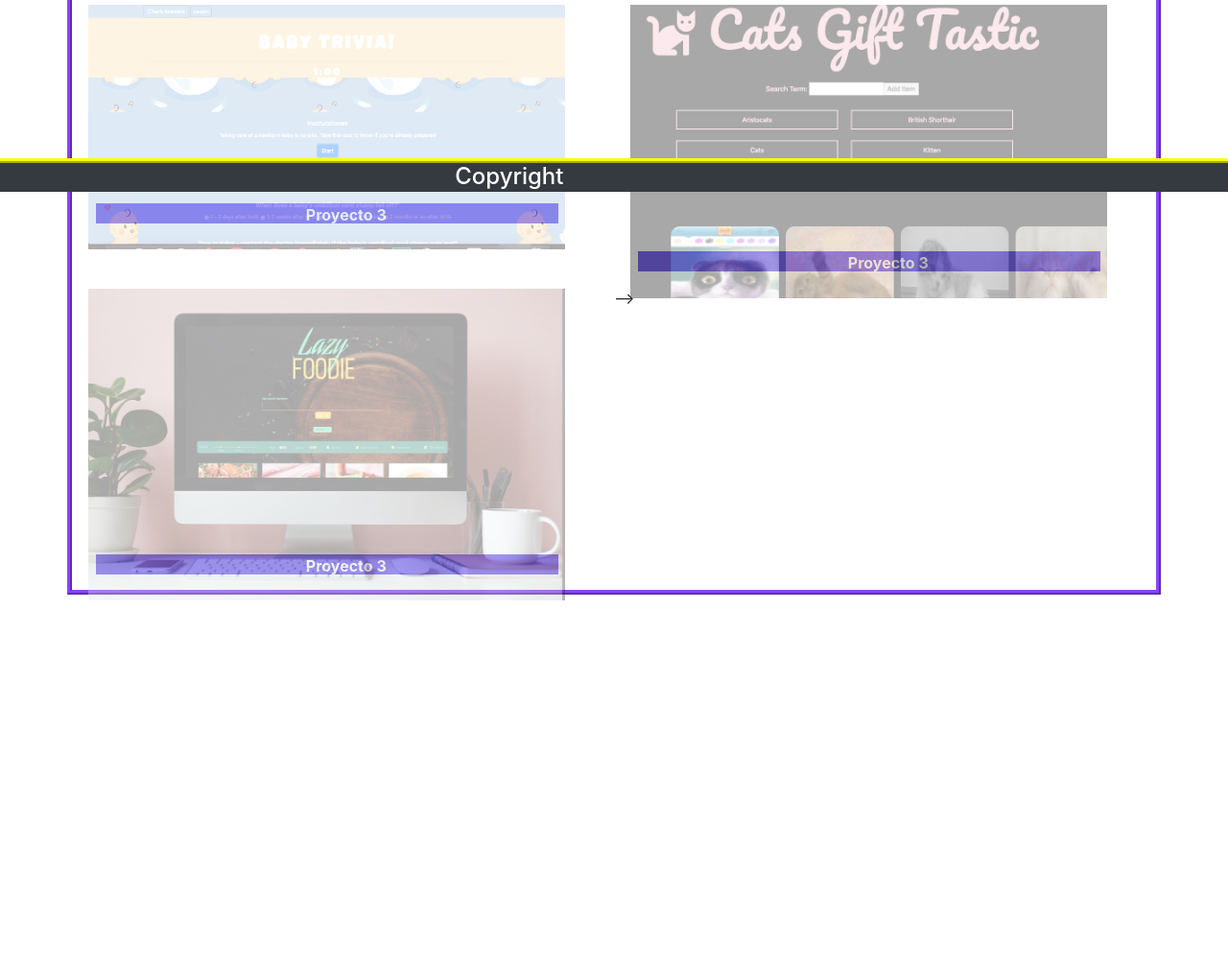
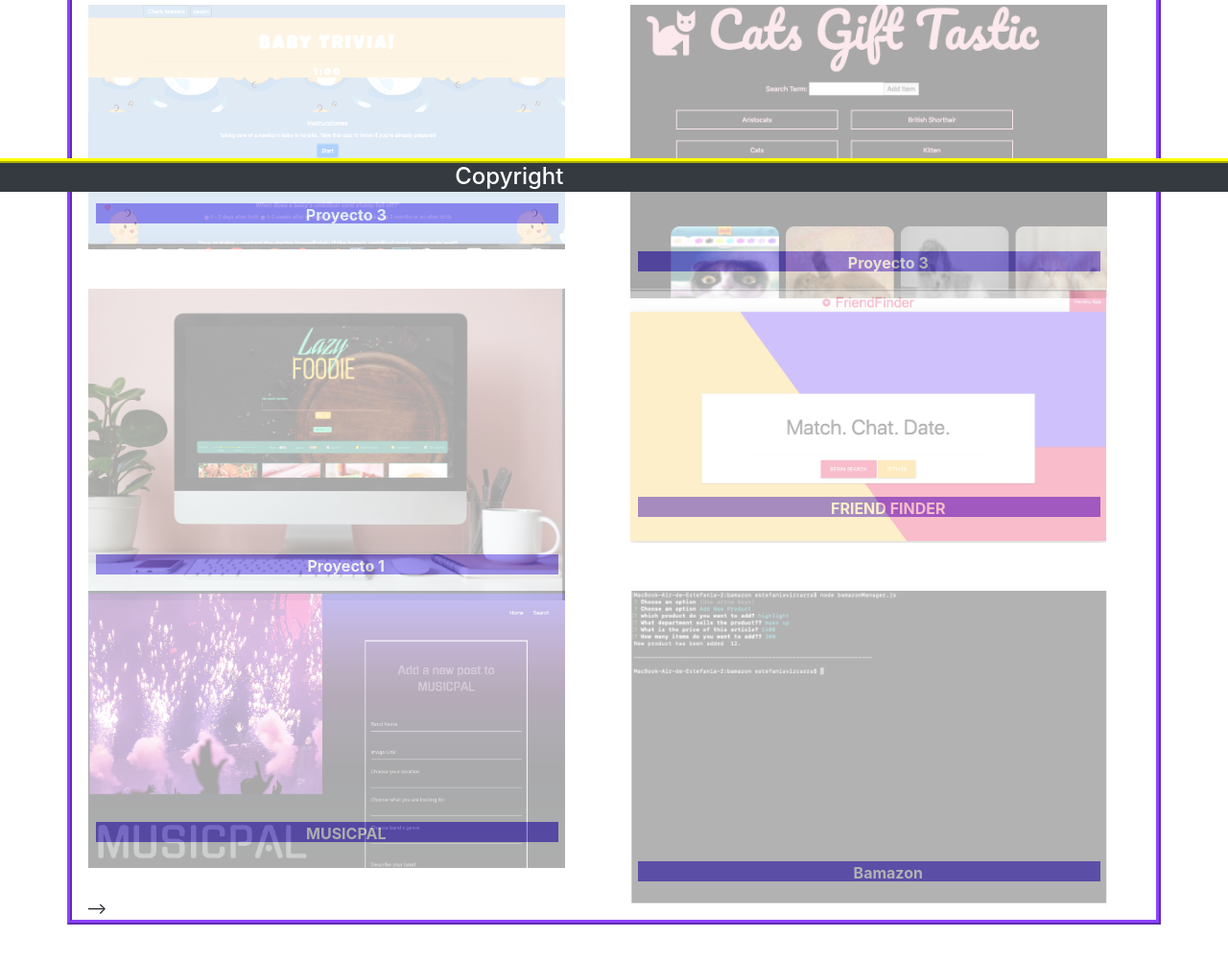
Before and after one commit to estefaniavizcarra/Bootstrap-Portfolio, a plain HTML site: page portfolio.html in a window 1280 px wide. Shown: the part 600-1602 px from the top of the page at 96% size. Before the commit the page ends 1292 px from the top, so only its background shows below. Drawn offline with nearby package versions, Linux system fonts and the light colour scheme.

Commit message:
bootstrapporfolio

```diff
--- a/portfolio.html
+++ b/portfolio.html
@@ -95,9 +95,29 @@ Personal Portfolio
                 <div class="col-md-6">
                   <div>
                   <a title="img-responsive" href="https://github.com/BrendaCamacho/Proyect_1"><img class="img-responsive" src="lazyfoodie.png" id="proyecto3" alt="foto2"></a>
-                  <p id="p2">Proyecto 3</p>
+                  <p id="p2">Proyecto 1</p>
            </div>
-                        </div>
+                </div>
+           <div class="col-md-6">
+            <div>
+            <a title="img-responsive" href="https://github.com/BrendaCamacho/Proyect_1"><img class="img-responsive" src="friendfinder.png" id="proyecto3" alt="foto2"></a>
+            <p id="p2">FRIEND FINDER</p>
+     </div>
+           </div>
+           <div class="col-md-6">
+<div>
+     <a title="img-responsive" href="https://github.com/BrendaCamacho/Project2"><img class="img-responsive" src="musicpal.png" id="proyecto3" alt="foto2"></a>
+     <p id="p2">MUSICPAL</p>
+</div>
+</div>
+<div class="col-md-6">
+  <div>
+       <a title="img-responsive" href="https://github.com/estefaniavizcarra/bamazon"><img class="img-responsive" src="bamazon2.png" id="proyecto3" alt="foto2"></a>
+       <p id="p2">Bamazon</p>
+  </div>
+  </div>
+
+                               </div>
                 <!-- foto 5 -->
 
 
```
Also changed, not shown: bamazon.png (added), bamazon2.png (added), friendfinder.png (added), musicpal.png (added), 1 other file.
